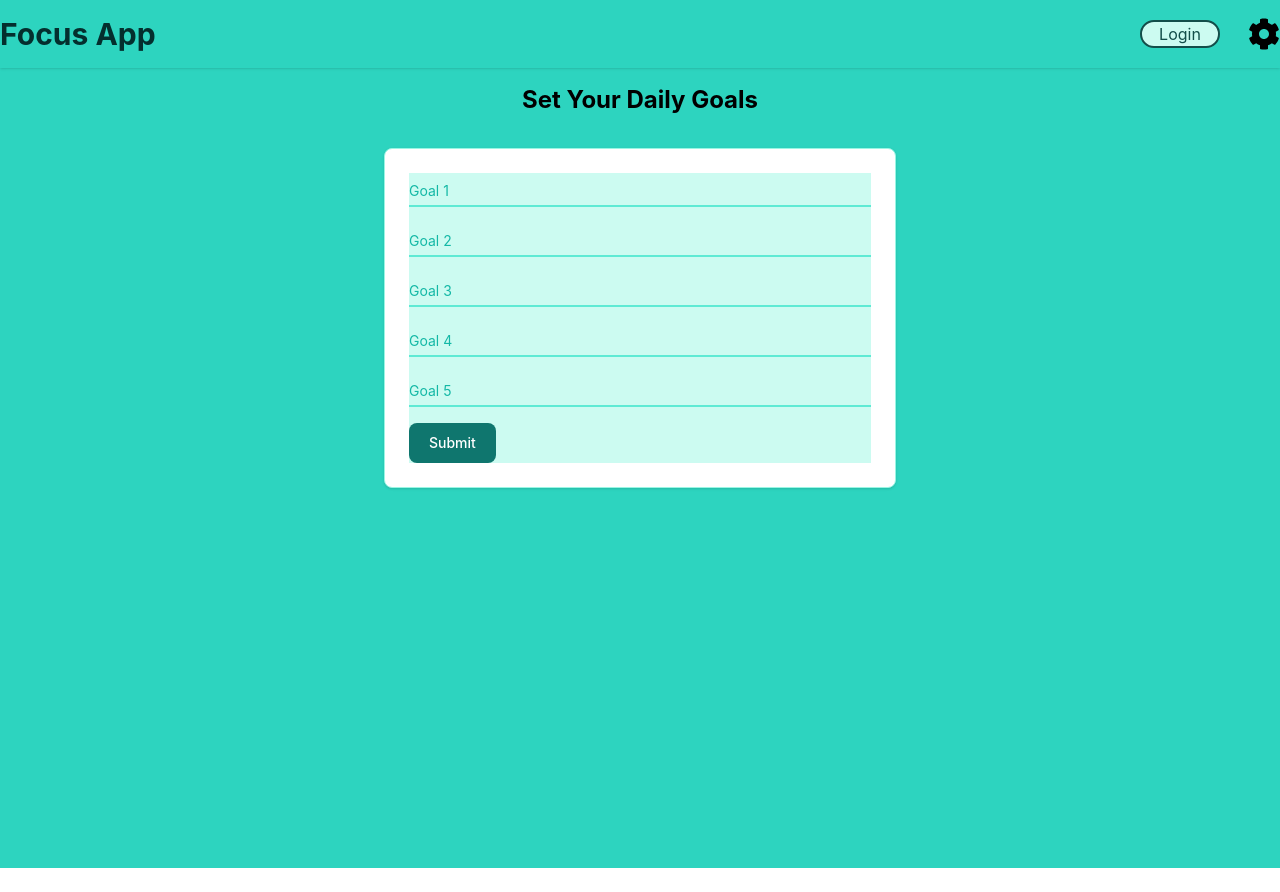
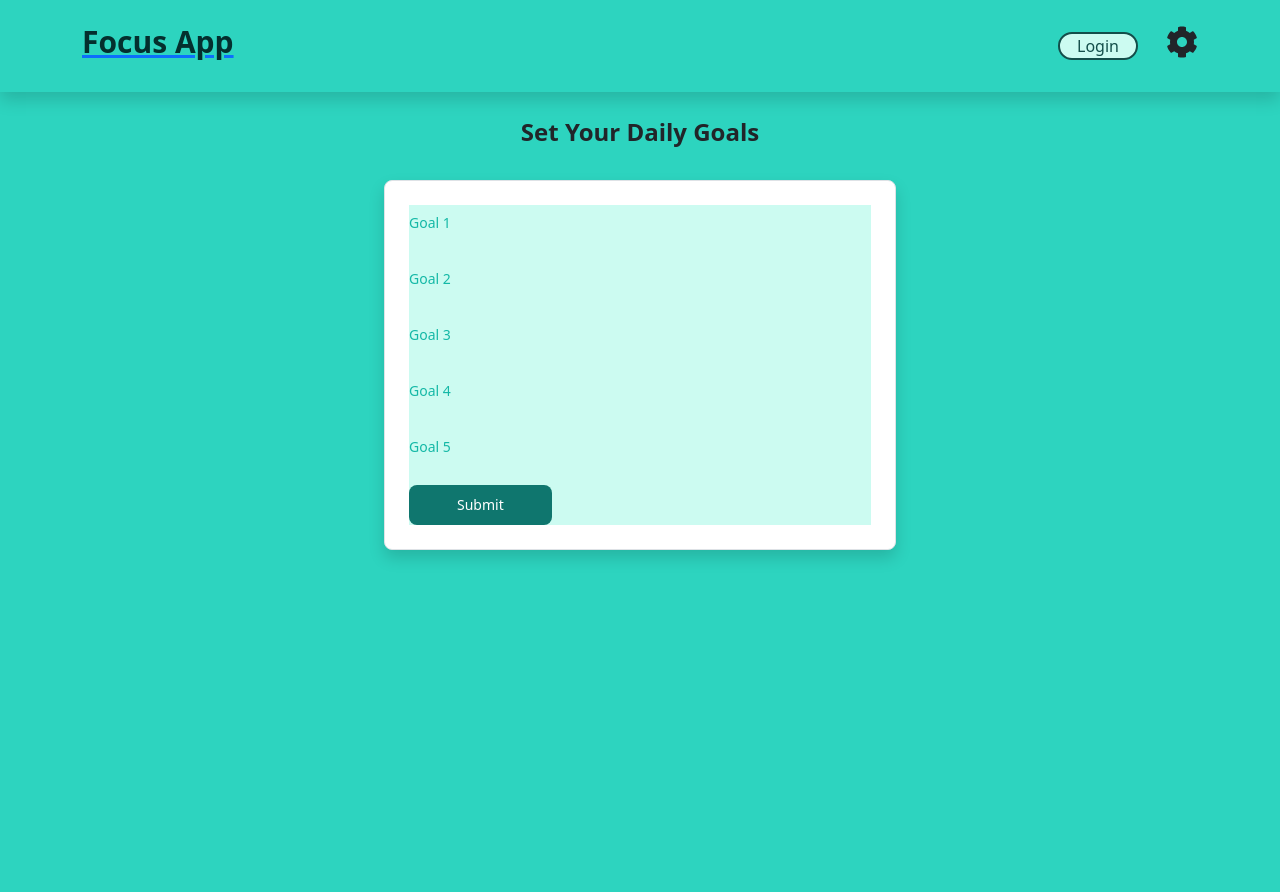
Before and after one commit to naiyoma/Pomofocus, a React (Create React App) app in the folder frontend/pomodoro-app/: page /daily-goals in a window 1280 px wide. Before the commit the page ends 868 px from the top, so only its background shows below. Built offline with nearby package versions, Linux system fonts and the light colour scheme.

Commit message:
Intial changes for daily goals

```diff
--- a/frontend/pomodoro-app/src/components/Daily.js
+++ b/frontend/pomodoro-app/src/components/Daily.js
@@ -1,37 +1,101 @@
-import React, { useState } from 'react';
+import React, { useState, useEffect } from 'react';
 import { Link } from 'react-router-dom';
+import { addDailyGoal, getDailyGoal } from "./services/DailyGoalsService";
 
 function DailyGoalsForm() {
+    const [user, setUser] = useState(null);
+    const [goal1, setGoal1] = useState('');
+    const [goal2, setGoal2] = useState('');
+    const [goal3, setGoal3] = useState('');
+    const [goal4, setGoal4] = useState('');
+    const [goal5, setGoal5] = useState('');
+    var today = new Date();
+    var dd = String(today.getDate()).padStart(2, '0');
+    var mm = String(today.getMonth() + 1).padStart(2, '0');
+    var yyyy = today.getFullYear();
+    today =  yyyy + '-' + mm + '-' + dd;
+
+    useEffect(() => {
+        const fetchData = async () => {
+            const userData = JSON.parse(localStorage.getItem("POMOFOCUS_USER_DATA"));
+            setUser(userData);
+            try {
+                const dailygoals = await getDailyGoal({
+                    user_id: user.user_id, //to be tested after api changes
+                    created_at: today
+                });
+                // If goals exist, populate the state with them
+                if (dailygoals) {
+                  for(var i=0 ;i<dailygoals.length;i++)
+                  {
+                    setGoal1(dailygoals[dailygoals.length-1].goal1);
+                    setGoal2(dailygoals[dailygoals.length-1].goal2);
+                    setGoal3(dailygoals[dailygoals.length-1].goal3);
+                    setGoal4(dailygoals[dailygoals.length-1].goal4);
+                    setGoal5(dailygoals[dailygoals.length-1].goal5);
+                  }
+                }
+                console.log('Goals retrieved successfully:', dailygoals);
+            } catch (error) {
+                console.error('Error during retrieval of Goals:', error);
+            }
+        };
+
+        fetchData();
+    }, []);
+
+    const onSubmit = async (event) => {
+        event.preventDefault(); // Prevent the default form submission behavior
+
+        try {
+            const response = await addDailyGoal({
+                user_id: user.user_id,//to be tested after api changes
+                goal1,
+                goal2,
+                goal3,
+                goal4,
+                goal5
+            });
+
+            console.log('Goals added successfully:', response);
+        } catch (error) {
+            console.error('Error during Addition of Goals:', error);
+        }
+    };
+
     return (
         <div>
-    <div class="min-h-screen flex flex-col items-center justify-start p-4 ">
-    <h2 class="mb-8 text-2xl font-bold">Set Your Daily Goals</h2>
-    <div class="w-full max-w-lg bg-white p-6 border border-teal-200 rounded-lg shadow dark:bg-teal-800 dark:border-teal-700 bg-teal-100">
-        <form className='bg-teal-100'>
+            <div className="min-h-screen flex flex-col items-center justify-start p-4 ">
+                <h2 className="mb-8 text-2xl font-bold">Set Your Daily Goals</h2>
+                <div className="w-full max-w-lg bg-white p-6 border border-teal-200 rounded-lg shadow dark:bg-teal-800 dark:border-teal-700 bg-teal-100">
+                    <form className='bg-teal-100' onSubmit={onSubmit}>
                     <div class="relative z-0 w-full mb-4 group">
-            <input type="text" name="floating_email" id="floating_email" class="block py-1.5 px-0 w-full text-sm text-teal-900 bg-transparent border-0 border-b-2 border-teal-300 appearance-none dark:text-white dark:border-teal-600 dark:focus:border-teal-500 focus:outline-none focus:ring-0 focus:border-teal-600 peer" placeholder=" " required />
+            <input type="text" name="floating_email" id="floating_email" class="block py-1.5 px-0 w-full text-sm text-teal-900 bg-transparent border-0 border-b-2 border-teal-300 appearance-none dark:text-white dark:border-teal-600 dark:focus:border-teal-500 focus:outline-none focus:ring-0 focus:border-teal-600 peer" value={goal1} placeholder=" " onChange={(e) => setGoal1(e.target.value)} required />
             <label for="floating_email" class="peer-focus:font-medium absolute text-sm text-teal-500 dark:text-teal-400 duration-300 transform -translate-y-4 scale-75 top-2 -z-10 origin-[0] peer-focus:left-0 peer-focus:text-teal-600 peer-focus:dark:text-teal-500 peer-placeholder-shown:scale-100 peer-placeholder-shown:translate-y-0 peer-focus:scale-75 peer-focus:-translate-y-4">Goal 1</label>
         </div>
         <div class="relative z-0 w-full mb-4 group">
-            <input type="text" name="floating_email" id="floating_email" class="block py-1.5 px-0 w-full text-sm text-teal-900 bg-transparent border-0 border-b-2 border-teal-300 appearance-none dark:text-white dark:border-teal-600 dark:focus:border-teal-500 focus:outline-none focus:ring-0 focus:border-teal-600 peer" placeholder=" " required />
+            <input type="text" name="floating_email" id="floating_email" class="block py-1.5 px-0 w-full text-sm text-teal-900 bg-transparent border-0 border-b-2 border-teal-300 appearance-none dark:text-white dark:border-teal-600 dark:focus:border-teal-500 focus:outline-none focus:ring-0 focus:border-teal-600 peer" value={goal2} placeholder=" " onChange={(e) => setGoal2(e.target.value)} required />
             <label for="floating_email" class="peer-focus:font-medium absolute text-sm text-teal-500 dark:text-teal-400 duration-300 transform -translate-y-4 scale-75 top-2 -z-10 origin-[0] peer-focus:left-0 peer-focus:text-teal-600 peer-focus:dark:text-teal-500 peer-placeholder-shown:scale-100 peer-placeholder-shown:translate-y-0 peer-focus:scale-75 peer-focus:-translate-y-4">Goal 2</label>
         </div>
         <div class="relative z-0 w-full mb-4 group">
-            <input type="text" name="floating_email" id="floating_email" class="block py-1.5 px-0 w-full text-sm text-teal-900 bg-transparent border-0 border-b-2 border-teal-300 appearance-none dark:text-white dark:border-teal-600 dark:focus:border-teal-500 focus:outline-none focus:ring-0 focus:border-teal-600 peer" placeholder=" " required />
+            <input type="text" name="floating_email" id="floating_email" class="block py-1.5 px-0 w-full text-sm text-teal-900 bg-transparent border-0 border-b-2 border-teal-300 appearance-none dark:text-white dark:border-teal-600 dark:focus:border-teal-500 focus:outline-none focus:ring-0 focus:border-teal-600 peer" value={goal3} placeholder=" "  onChange={(e) => setGoal3(e.target.value)} required />
             <label for="floating_email" class="peer-focus:font-medium absolute text-sm text-teal-500 dark:text-teal-400 duration-300 transform -translate-y-4 scale-75 top-2 -z-10 origin-[0] peer-focus:left-0 peer-focus:text-teal-600 peer-focus:dark:text-teal-500 peer-placeholder-shown:scale-100 peer-placeholder-shown:translate-y-0 peer-focus:scale-75 peer-focus:-translate-y-4">Goal 3</label>
         </div>
         <div class="relative z-0 w-full mb-4 group">
-            <input type="text" name="floating_email" id="floating_email" class="block py-1.5 px-0 w-full text-sm text-teal-900 bg-transparent border-0 border-b-2 border-teal-300 appearance-none dark:text-white dark:border-teal-600 dark:focus:border-teal-500 focus:outline-none focus:ring-0 focus:border-teal-600 peer" placeholder=" " required />
+            <input type="text" name="floating_email" id="floating_email" class="block py-1.5 px-0 w-full text-sm text-teal-900 bg-transparent border-0 border-b-2 border-teal-300 appearance-none dark:text-white dark:border-teal-600 dark:focus:border-teal-500 focus:outline-none focus:ring-0 focus:border-teal-600 peer"value={goal4} placeholder=" " onChange={(e) => setGoal4(e.target.value)} required />
             <label for="floating_email" class="peer-focus:font-medium absolute text-sm text-teal-500 dark:text-teal-400 duration-300 transform -translate-y-4 scale-75 top-2 -z-10 origin-[0] peer-focus:left-0 peer-focus:text-teal-600 peer-focus:dark:text-teal-500 peer-placeholder-shown:scale-100 peer-placeholder-shown:translate-y-0 peer-focus:scale-75 peer-focus:-translate-y-4">Goal 4</label>
         </div>
         <div class="relative z-0 w-full mb-4 group">
-            <input type="text" name="floating_email" id="floating_email" class="block py-1.5 px-0 w-full text-sm text-teal-900 bg-transparent border-0 border-b-2 border-teal-300 appearance-none dark:text-white dark:border-teal-600 dark:focus:border-teal-500 focus:outline-none focus:ring-0 focus:border-teal-600 peer" placeholder=" " required />
+            <input type="text" name="floating_email" id="floating_email" class="block py-1.5 px-0 w-full text-sm text-teal-900 bg-transparent border-0 border-b-2 border-teal-300 appearance-none dark:text-white dark:border-teal-600 dark:focus:border-teal-500 focus:outline-none focus:ring-0 focus:border-teal-600 peer" value={goal5} placeholder=" " onChange={(e) => setGoal5(e.target.value)} required />
             <label for="floating_email" class="peer-focus:font-medium absolute text-sm text-teal-500 dark:text-teal-400 duration-300 transform -translate-y-4 scale-75 top-2 -z-10 origin-[0] peer-focus:left-0 peer-focus:text-teal-600 peer-focus:dark:text-teal-500 peer-placeholder-shown:scale-100 peer-placeholder-shown:translate-y-0 peer-focus:scale-75 peer-focus:-translate-y-4">Goal 5</label>
         </div>
         <button type="submit" class="text-white bg-teal-700 hover:bg-teal-800 focus:ring-4 focus:outline-none focus:ring-teal-300 font-medium rounded-lg text-sm w-full sm:w-auto px-5 py-2.5 text-center dark:bg-teal-600 dark:hover:bg-teal-700 dark:focus:ring-teal-800">Submit</button>
+
                     </form>
                 </div>
             </div>
         </div>
-  )};
+    );
+}
+
 export default DailyGoalsForm;
--- a/frontend/pomodoro-app/src/components/Login/LoginView.js
+++ b/frontend/pomodoro-app/src/components/Login/LoginView.js
@@ -20,6 +20,7 @@ const LoginForm = () => {
       });
 
       console.log('Login successful:', response);
+      navigate('/');
       // Add any additional handling for successful registration
     } catch (error) {
       console.error('Error during login:', error);
--- a/frontend/pomodoro-app/src/components/Navbar.js
+++ b/frontend/pomodoro-app/src/components/Navbar.js
@@ -2,9 +2,8 @@ import React, { useState } from 'react';
 import Profile from './Profile';
 import Settings from './Settings';
 import { useAuth0 } from '@auth0/auth0-react';
-import PomodoroTimer from '../Timer';
 import { Link } from 'react-router-dom';
-
+import "bootstrap/dist/css/bootstrap.min.css"
 
 function Navbar() {
   const [isProfileOpen, setProfileOpen] = useState(false);
--- /dev/null
+++ b/frontend/pomodoro-app/src/components/services/Constants.js
@@ -0,0 +1 @@
+export const POMOFOCUS_USER_DATA = "POMOFOCUS_USER_DATA";
--- /dev/null
+++ b/frontend/pomodoro-app/src/components/services/DailyGoalsService.js
@@ -0,0 +1,73 @@
+import axios from "axios";
+import endPoint from "../Configs";
+import { toast } from "react-toastify";
+
+export const addDailyGoal = async ({  user_id,goal1, goal2, goal3,goal4,goal5  }) => {
+  try {
+    const apiUrl = `${endPoint.API_BASE_URL}/daily-goals/`;
+
+    const response = await axios.post(apiUrl, {
+      user_id,
+      goal1,
+      goal2,
+      goal3,
+      goal4,
+      goal5
+    }, {
+      headers: {
+        'Accept': 'application/json',
+        'Content-Type': 'application/json',
+      }
+    });
+
+    if (response.status === 200) {
+      toast.success("Added Daily Goals successfully");
+      return response.data;
+    } else {
+      toast.error("Adding Goals failed: Unexpected response status");
+      return null;
+    }
+  } catch (error) {
+    if (error.response) {
+      toast.error(``);
+    } else if (error.request) {
+      toast.error("Adding Goals failed: No response received");
+    } else {
+      toast.error("Adding Goals failed: Request setup error");
+    }
+
+    return null;
+  }
+};
+
+
+export const getDailyGoal = async ({ user_id, created_at }) => {
+  try {
+    const queryParams = new URLSearchParams({ created_at: created_at });
+    const apiUrl = `${endPoint.API_BASE_URL}/daily_goals/${user_id}/created_at?${queryParams}`;
+
+    const response = await axios.get(apiUrl, {
+      headers: {
+        'Accept': 'application/json',
+        'Content-Type': 'application/json',
+      }
+    });
+
+    if (response.status === 200) {
+      return response.data;
+    } else {
+      toast.error("Get Goals failed: Unexpected response status");
+      return null;
+    }
+  } catch (error) {
+    if (error.response) {
+      toast.error(`Error: ${error.response.data.detail}`);
+    } else if (error.request) {
+      toast.error("Get Goals failed: No response received");
+    } else {
+      toast.error("Get Goals failed: Request setup error");
+    }
+
+    return null;
+  }
+};
--- a/frontend/pomodoro-app/src/components/services/LoginService.js
+++ b/frontend/pomodoro-app/src/components/services/LoginService.js
@@ -1,6 +1,7 @@
 import axios from "axios";
 import endPoint from "../Configs";
 import { toast } from "react-toastify";
+import { POMOFOCUS_USER_DATA } from "./Constants";
 export const login = async ({
   details: { email, password }
 }) => {
@@ -13,7 +14,9 @@ export const login = async ({
     });
     if (response.status === 200) {
       toast.success("Login successful");
+      localStorage.setItem(POMOFOCUS_USER_DATA, JSON.stringify(response.data));
       return response.data;
+
     } else {
       toast.error("Login failed: Unexpected response status");
       return null;
```
Lines whose indentation alone changed are shown as unchanged.
